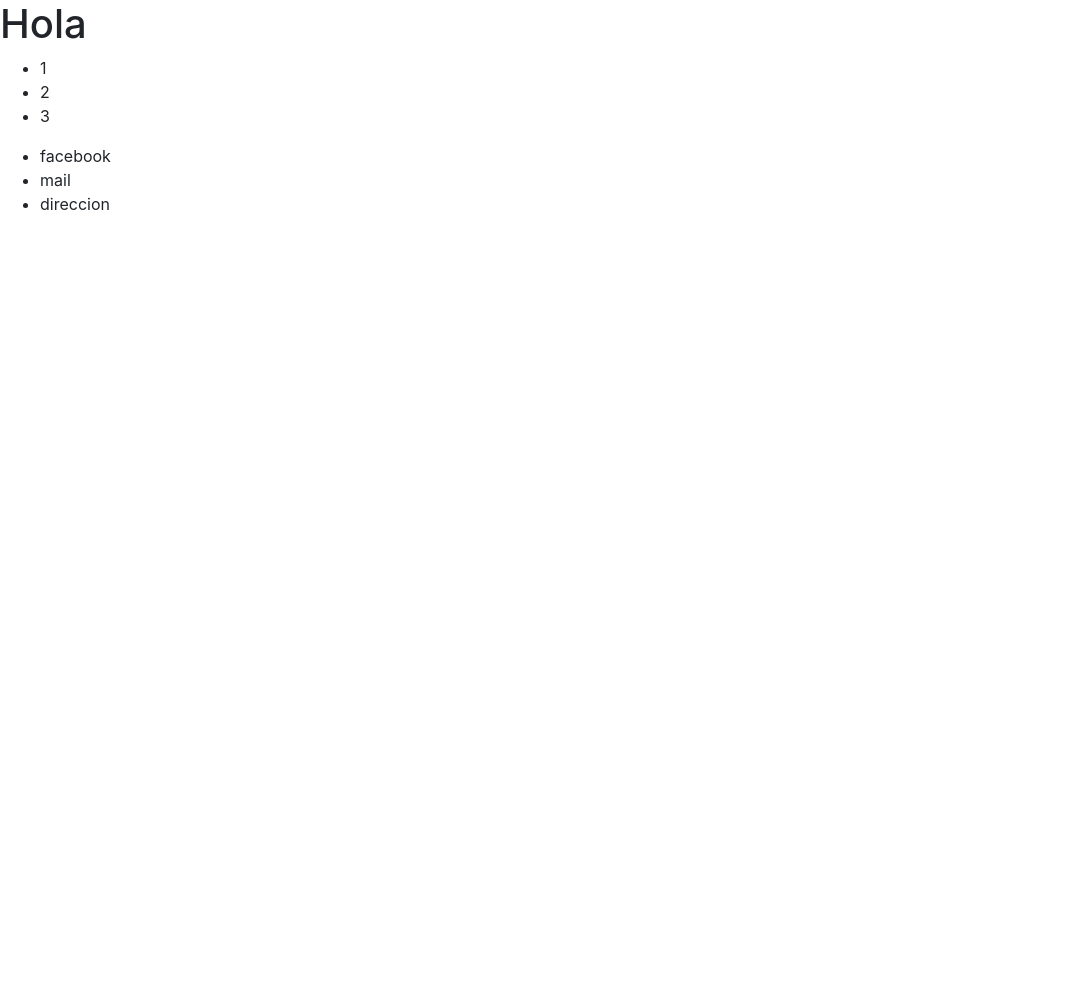
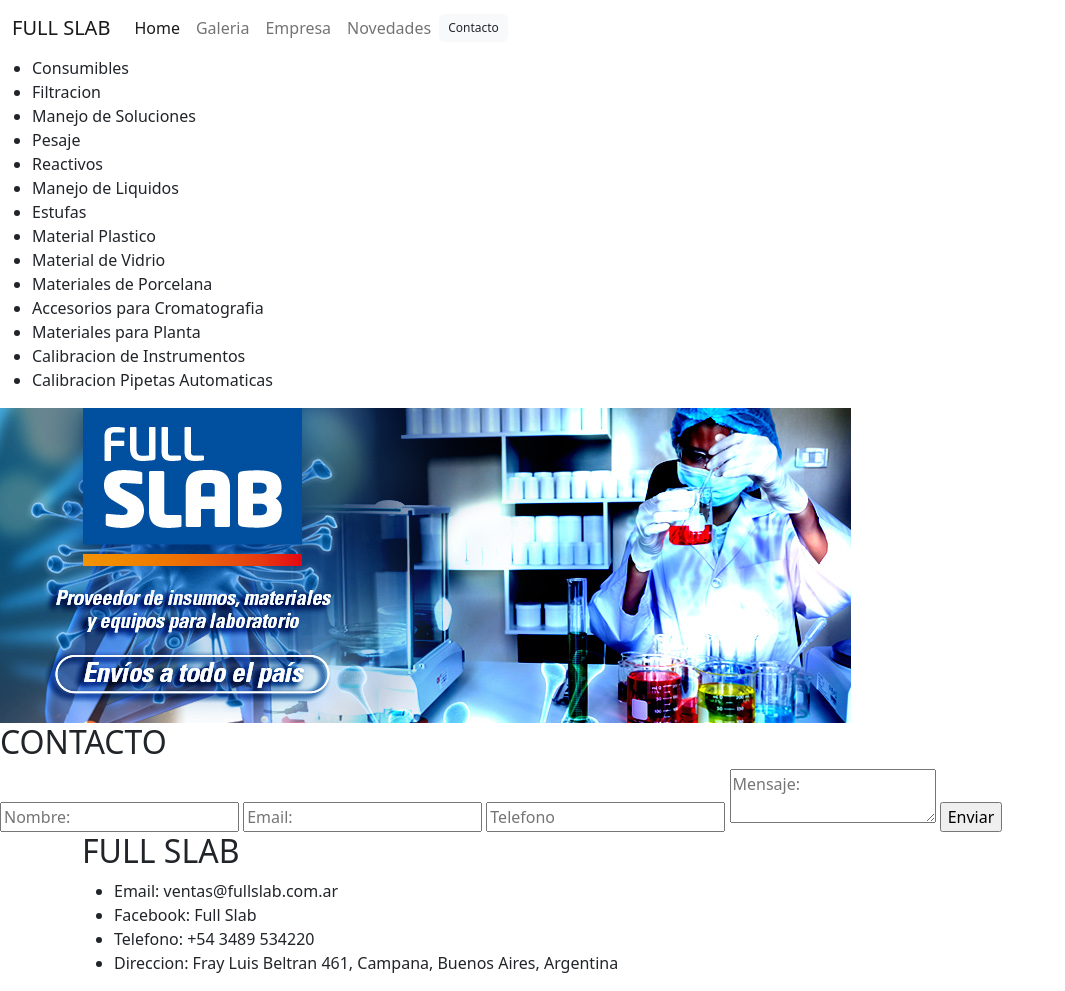
Before and after one commit to juanmanuelgiulietti/fullslab, a plain HTML site: page index.html in a window 1280 px wide. Shown: the whole page, without its empty margins (0-1065 px from the left). Before the commit the page ends 800 px from the top, so only its background shows below. Drawn offline with nearby package versions, Linux system fonts and the light colour scheme.

Commit message:
Mergeando

```diff
--- a/index.html
+++ b/index.html
@@ -4,23 +4,84 @@
     <meta charset="UTF-8">
     <meta http-equiv="X-UA-Compatible" content="IE=edge">
     <meta name="viewport" content="width=device-width, initial-scale=1.0">
-    <title>Frameworks + Boostrap</title>
-    <link rel="stylesheet" href="https://cdn.jsdelivr.net/npm/bootstrap@4.1.3/dist/css/bootstrap.min.css" integrity="sha384-MCw98/SFnGE8fJT3GXwEOngsV7Zt27NXFoaoApmYm81iuXoPkFOJwJ8ERdknLPMO" crossorigin="anonymous">
+    <link href="https://cdn.jsdelivr.net/npm/bootstrap@5.2.0-beta1/dist/css/bootstrap.min.css" rel="stylesheet" integrity="sha384-0evHe/X+R7YkIZDRvuzKMRqM+OrBnVFBL6DOitfPri4tjfHxaWutUpFmBp4vmVor" crossorigin="anonymous">
+    <link rel="stylesheet" href="style.css">
+    <title>FULL SLAB | Home</title>
 </head>
     <body>
-        <h1>Hola</h1>
+        <header>
+            <nav class="navbar navbar-expand-lg">
+                <div class="container-fluid">
+                  <a class="navbar-brand" href="./index.html">FULL SLAB</a>
+                  <button class="navbar-toggler" type="button" data-bs-toggle="collapse" data-bs-target="#navbarNavAltMarkup" aria-controls="navbarNavAltMarkup" aria-expanded="false" aria-label="Toggle navigation">
+                    <span class="navbar-toggler-icon"></span>
+                  </button>
+                  <div class="collapse navbar-collapse" id="navbarNavAltMarkup">
+                    <div class="navbar-nav">
+                      <a class="nav-link active" aria-current="page" href="./index.html">Home</a>
+                      <a class="nav-link" href="./paginas/galeria.html">Galeria</a>
+                      <a class="nav-link" href="./paginas/empresa.html">Empresa</a>
+                      <a class="nav-link" href="./paginas/novedades.html">Novedades</a>
+                    </div>
+                    <div>
+                        <a href="./paginas/contacto.html"><button type="button" class="btn bg-light"
+                        style="--bs-btn-padding-y: .25rem; --bs-btn-padding-x: .5rem; --bs-btn-font-size: .75rem;">Contacto</button></a>
+                    </div>
+                  </div>
+                </div>
+              </nav>
+        </header>
+        <main>
+            <section class="principal">
+                    <ul class="lista-principal">
+                        <li>Consumibles</li>
+                        <li>Filtracion</li>
+                        <li>Manejo de Soluciones</li>
+                        <li>Pesaje</li>
+                        <li>Reactivos</li>
+                        <li>Manejo de Liquidos</li>
+                        <li>Estufas</li>
+                        <li>Material Plastico</li>
+                        <li>Material de Vidrio</li>
+                        <li>Materiales de Porcelana</li>
+                        <li>Accesorios para Cromatografia</li>
+                        <li>Materiales para Planta</li>
+                        <li>Calibracion de Instrumentos</li>
+                        <li>Calibracion Pipetas Automaticas</li>
+                    </ul>
+                    <div class="portada">
+                        <img src="./imagenes/slab.jpg" alt="portada de la empresa">
+                    </div>
+            </section>
+            <section>
+                <form class="form-contacto">
+                    <div class="form-container-contacto">
+                        <h2>CONTACTO</h2>
+                        <input type="text" class="form-input" placeholder="Nombre:">
+                        <input type="email" class="form-input" placeholder="Email:">
+                        <input type="text" placeholder="Telefono">
 
-        <ul>
-            <li>1</li>
-            <li>2</li>
-            <li>3</li>
-        </ul>
+                        <textarea class="form-input textarea" placeholder="Mensaje:"></textarea>
+
+                        <input type="submit" value="Enviar" class="form-submit">
+                    </div>
+                </form>
+            </section>
+        </main>
         <footer>
-            <ul>
-                <li>facebook</li>
-                <li>mail</li>
-                <li>direccion</li>
-            </ul>
+            <div class="container">
+                    <h2 class="h2-footer">FULL SLAB</h2>
+                <div class="footer-ul-container">
+                    <ul class="ul-footer">
+                        <li>Email: ventas@fullslab.com.ar</li>
+                        <li>Facebook: Full Slab</li>
+                        <li>Telefono: +54 3489 534220</li>
+                        <li>Direccion: Fray Luis Beltran 461, Campana, Buenos Aires, Argentina</li>
+                    </ul>
+                </div>
+            </div>
         </footer>
+        <script src="https://cdn.jsdelivr.net/npm/@popperjs/core@2.11.5/dist/umd/popper.min.js" integrity="sha384-Xe+8cL9oJa6tN/veChSP7q+mnSPaj5Bcu9mPX5F5xIGE0DVittaqT5lorf0EI7Vk" crossorigin="anonymous"></script>
+        <script src="https://cdn.jsdelivr.net/npm/bootstrap@5.2.0-beta1/dist/js/bootstrap.min.js" integrity="sha384-kjU+l4N0Yf4ZOJErLsIcvOU2qSb74wXpOhqTvwVx3OElZRweTnQ6d31fXEoRD1Jy" crossorigin="anonymous"></script>
     </body>
 </html>
```
